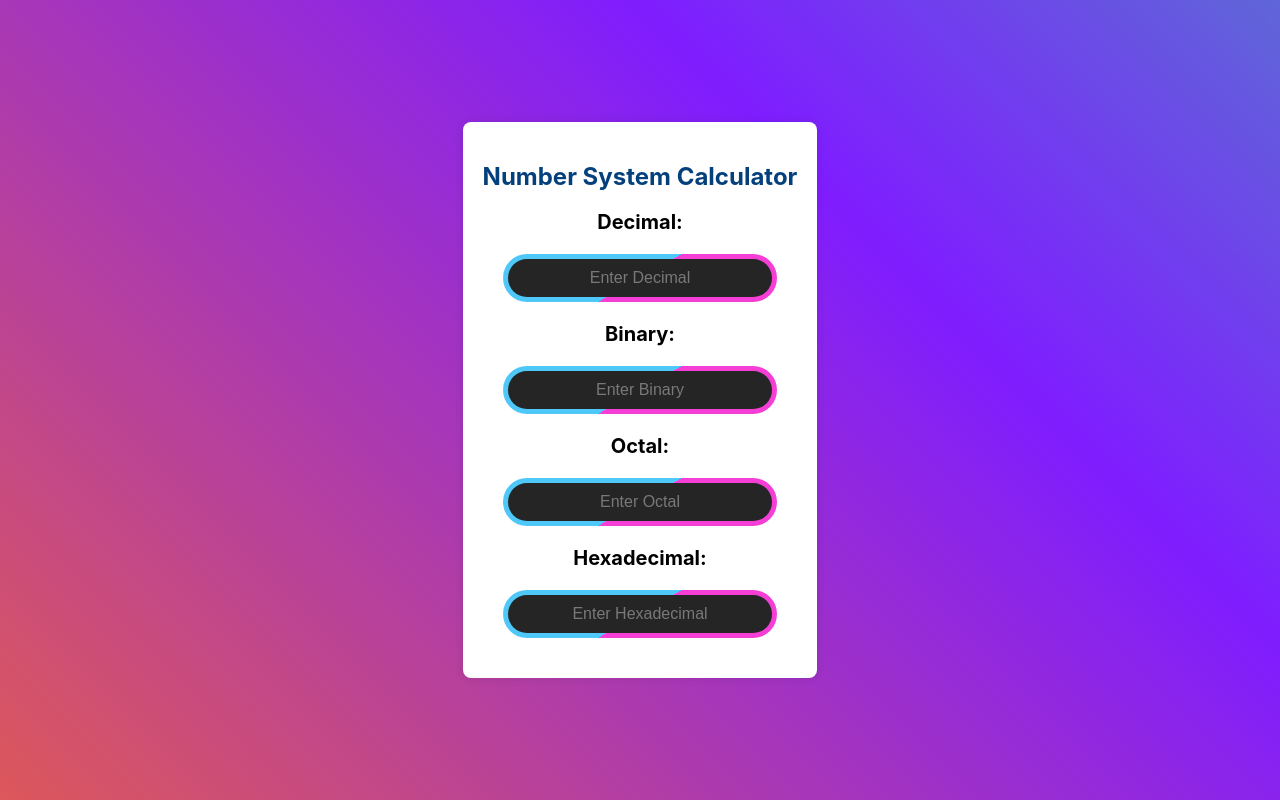
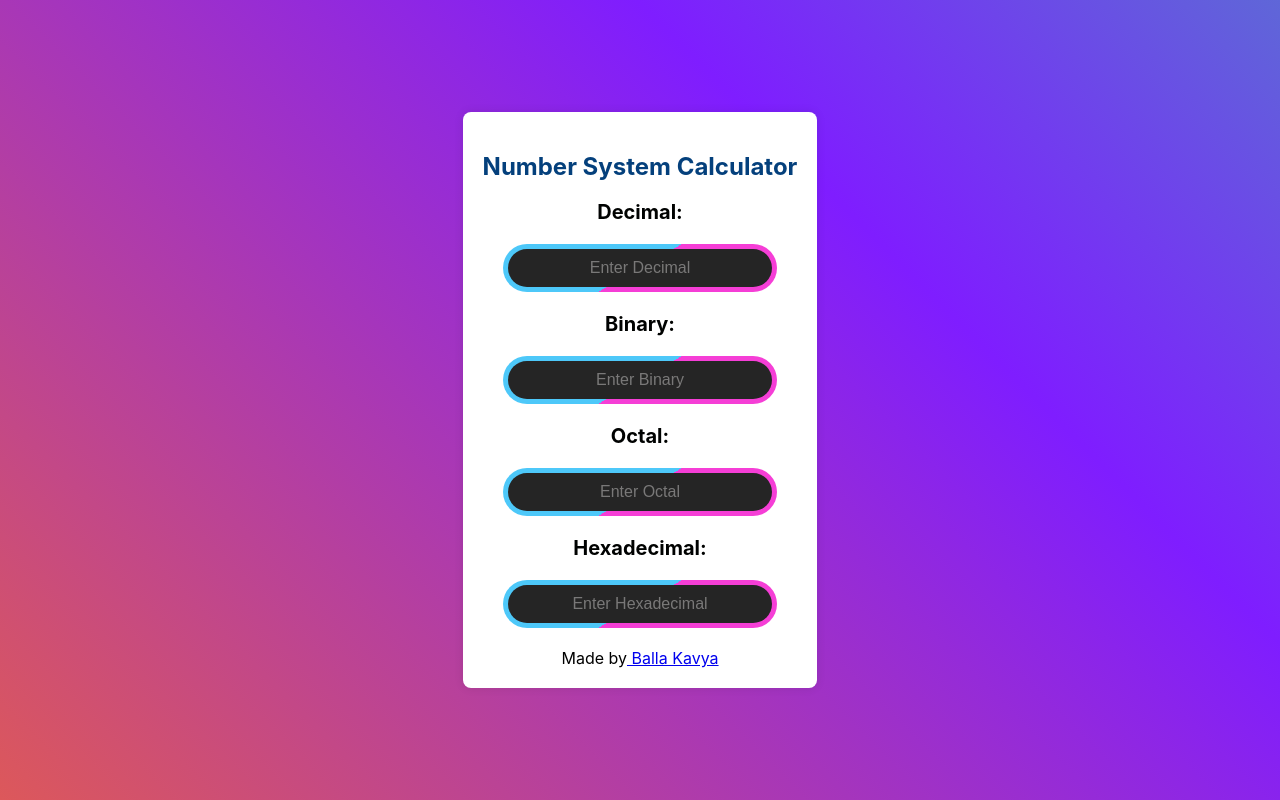
Before and after one commit to kavyaballa1020/HexaGenius-Calculator, a React (Create React App) app: page / in a window 1280 px wide. Built offline with nearby package versions, Linux system fonts and the light colour scheme.

Commit message:
Update NumberSystemCalculator.js

```diff
--- a/src/NumberSystemCalculator.js
+++ b/src/NumberSystemCalculator.js
@@ -100,6 +100,11 @@ const NumberSystemCalculator = () => {
             />
           </div>
         </label>
+                 <div>
+          Made by
+  < a href="https://github.com/" >  Balla Kavya</a>
+
+</div>
       </div>
     </div>
   );
```
